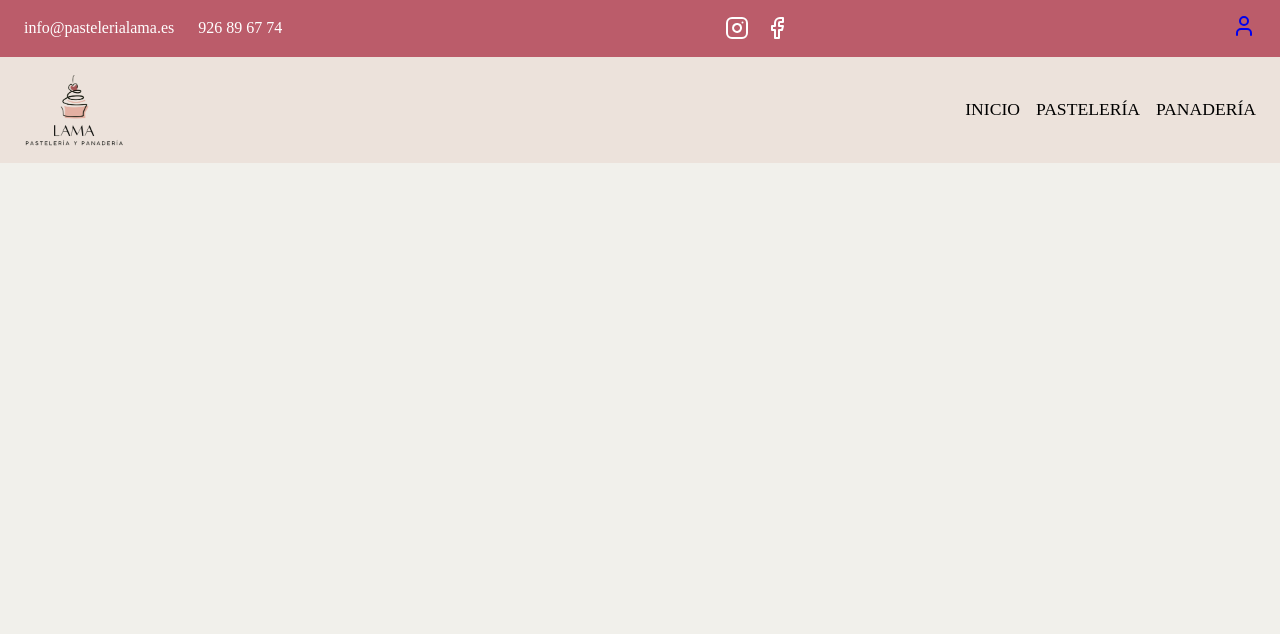
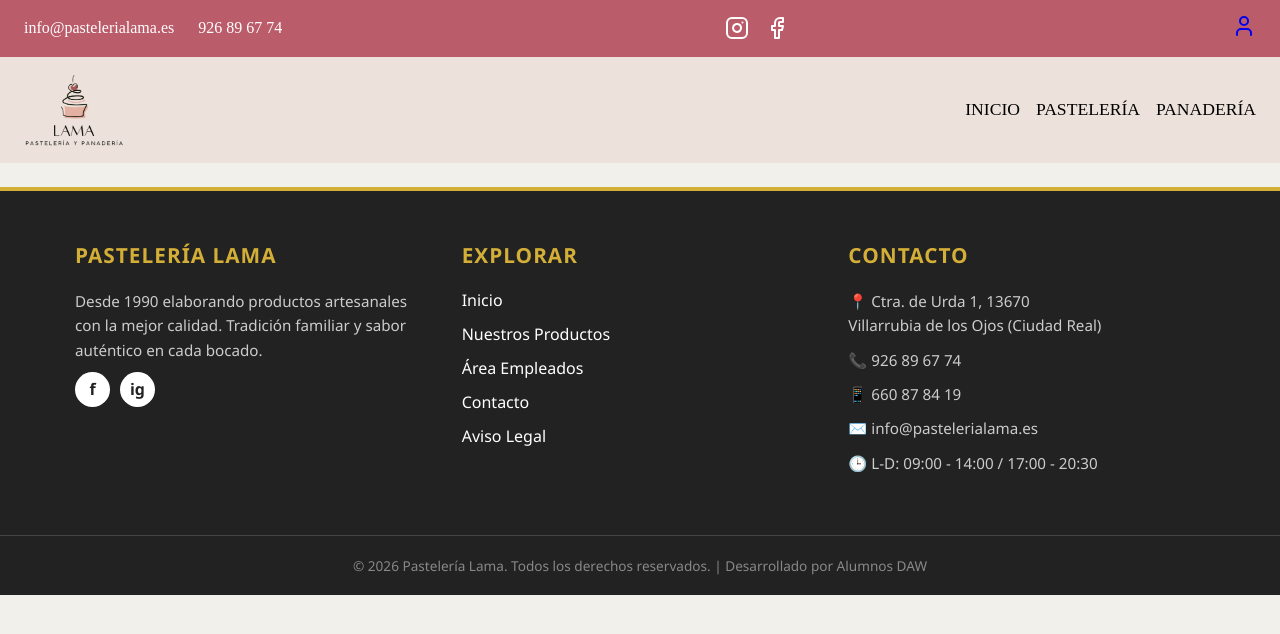
Before and after one commit to mercemm01-alt/Trasversal, a React (Vite) app in the folder Cliente/: page /inicio in a window 1280 px wide. Shown: the top 634 px of the page. Built offline with nearby package versions, Linux system fonts and the light colour scheme.

Commit message:
CSS - footer

```diff
--- a/Cliente/src/App.tsx
+++ b/Cliente/src/App.tsx
@@ -1,4 +1,4 @@
-import {BrowserRouter as Router, Routes, Route} from "react-router-dom";
+import { BrowserRouter as Router, Routes, Route } from "react-router-dom";
 
 import Inicio from "./pages/Cliente/Inicio";
 import ListarProducto from "./pages/Cliente/listaProductos";
@@ -21,7 +21,7 @@ import VerPedidos from "./pages/Funcionalities/verPedidos"
 
 import './App.css'
 import RutasSeguras from "./componentes/Rutas/rutas";
-
+import Footer from "./componentes/footer/footer";
 
 function App() {
   return (
@@ -29,12 +29,12 @@ function App() {
       <Header />
 
       <Routes>
-      <Route path="/" element={<Inicio/>}></Route>
+        <Route path="/" element={<Inicio />}></Route>
         {/* Clientes */}
-      <Route path="/pasteleria" element={<ListarProducto url="/api/productos/pasteleria"/>}></Route> {/* Pasteleria */}
-      <Route path="/panaderia" element={<ListarProducto url="/api/productos/panaderia"/>}></Route> {/* Panaderia */}
+        <Route path="/pasteleria" element={<ListarProducto url="/api/productos/pasteleria" />}></Route> {/* Pasteleria */}
+        <Route path="/panaderia" element={<ListarProducto url="/api/productos/panaderia" />}></Route> {/* Panaderia */}
         <Route path="/carrito" element={
-        <RutasSeguras rolPermitido="CLIENTE"><Carrito/></RutasSeguras>}></Route>
+          <RutasSeguras rolPermitido="CLIENTE"><Carrito /></RutasSeguras>}></Route>
 
         {/* Login */}
         <Route path="/login" element={<Login />} />
@@ -42,28 +42,29 @@ function App() {
 
         {/* Tipo Empleado */}
         <Route path="/admin" element=
-        {<RutasSeguras rolPermitido="ADMIN"> <AdminPanel/> </RutasSeguras>}>
+          {<RutasSeguras rolPermitido="ADMIN"> <AdminPanel /> </RutasSeguras>}>
           <Route path="fichar" element={<Fichar />} />
           <Route path="inventario" element={<Inventario />} />
-          <Route path="inventario/nuevoIngrediente" element={<NuevoIngrediente/>}></Route>
+          <Route path="inventario/nuevoIngrediente" element={<NuevoIngrediente />}></Route>
           <Route path="editar" element={<EditarProductos />} />
-          <Route path="editar/nuevoProducto" element={<NuevoProducto/>}></Route>
+          <Route path="editar/nuevoProducto" element={<NuevoProducto />}></Route>
           <Route path="usuarios" element={<Usuarios />} />
-          <Route path="verPedidos" element={<VerPedidos/>}/>
+          <Route path="verPedidos" element={<VerPedidos />} />
           <Route path="registros" element={<VerRegistros />} />
         </Route>
 
         <Route path="/emple" element=
-        {<RutasSeguras rolPermitido="EMPLEADO"> <EmplePanel/> </RutasSeguras>}>
+          {<RutasSeguras rolPermitido="EMPLEADO"> <EmplePanel /> </RutasSeguras>}>
           <Route path="fichar" element={<Fichar />} />
           <Route path="inventario" element={<Inventario />} />
-          <Route path="inventario/nuevoIngrediente" element={<NuevoIngrediente/>}></Route>
+          <Route path="inventario/nuevoIngrediente" element={<NuevoIngrediente />}></Route>
           <Route path="editar" element={<EditarProductos />} />
-          <Route path="editar/nuevoProducto" element={<NuevoProducto/>}></Route>
-          <Route path="verPedidos" element={<VerPedidos/>}/>
+          <Route path="editar/nuevoProducto" element={<NuevoProducto />}></Route>
+          <Route path="verPedidos" element={<VerPedidos />} />
         </Route>
 
       </Routes>
+      <Footer />
     </Router>
   );
 }
--- /dev/null
+++ b/Cliente/src/componentes/footer/footer.css
@@ -0,0 +1,109 @@
+/* --- CONTENEDOR PRINCIPAL --- */
+.footer {
+    background-color: #222222;
+    /* Gris muy oscuro (casi negro) */
+    color: #ffffff;
+    padding: 50px 0 20px 0;
+    font-family: 'Segoe UI', Tahoma, Geneva, Verdana, sans-serif;
+    margin-top: auto;
+    /* Empuja el footer al fondo si hay poco contenido */
+    border-top: 4px solid #d4af37;
+}
+
+/* --- ESTRUCTURA DE COLUMNAS --- */
+.footer-container {
+    display: flex;
+    justify-content: space-around;
+    /* Espacio entre columnas */
+    flex-wrap: wrap;
+    /* Importante: Si la pantalla es pequeña, las columnas bajan */
+    max-width: 1200px;
+    margin: 0 auto;
+    padding: 0 20px;
+}
+
+/* --- CADA COLUMNA INDIVIDUAL --- */
+.footer-section {
+    flex: 1;
+    min-width: 250px;
+    /* Ancho mínimo para que no se aplasten en móvil */
+    margin-bottom: 30px;
+    padding: 0 15px;
+}
+
+/* --- TÍTULOS DE SECCIÓN --- */
+.footer-section h3 {
+    color: #d4af37;
+    /* COLOR DORADO */
+    font-size: 1.3rem;
+    margin-bottom: 20px;
+    text-transform: uppercase;
+    letter-spacing: 1px;
+    font-weight: 600;
+}
+
+/* --- TEXTO NORMAL --- */
+.footer-section p {
+    font-size: 0.95rem;
+    line-height: 1.6;
+    color: #cccccc;
+    /* Un gris clarito se lee mejor que el blanco puro */
+    margin-bottom: 10px;
+}
+
+/* --- LISTA DE ENLACES --- */
+.footer-links {
+    list-style: none;
+    padding: 0;
+}
+
+.footer-links li {
+    margin-bottom: 12px;
+}
+
+.footer-links a {
+    text-decoration: none;
+    color: #fff;
+    transition: all 0.3s ease;
+    /* Suaviza el cambio de color */
+}
+
+/* Efecto al pasar el ratón por los enlaces */
+.footer-links a:hover {
+    color: #d4af37;
+    padding-left: 8px;
+    /* Pequeño desplazamiento a la derecha */
+}
+
+/* --- BARRA INFERIOR (COPYRIGHT) --- */
+.footer-bottom {
+    text-align: center;
+    padding-top: 20px;
+    border-top: 1px solid #444;
+    /* Línea separadora sutil */
+    margin-top: 20px;
+    font-size: 0.85rem;
+    color: #888;
+}
+
+/* --- ICONOS SOCIALES (Estilo botón) --- */
+.social-icons a {
+    display: inline-block;
+    margin-right: 10px;
+    color: #222;
+    background-color: #fff;
+    width: 35px;
+    height: 35px;
+    line-height: 35px;
+    text-align: center;
+    border-radius: 50%;
+    /* Círculo perfecto */
+    text-decoration: none;
+    font-weight: bold;
+    transition: background 0.3s;
+}
+
+.social-icons a:hover {
+    background-color: #d4af37;
+    /* Se vuelve dorado al pasar el ratón */
+}
--- /dev/null
+++ b/Cliente/src/componentes/footer/footer.tsx
@@ -0,0 +1,54 @@
+import './footer.css';
+
+const footer = () => {
+    return (
+        <footer className="footer">
+            <div className="footer-container">
+
+                {/* COLUMNA 1: LOGO Y DESCRIPCIÓN */}
+                <div className="footer-section">
+                    <h3>Pastelería Lama</h3>
+                    <p>
+                        Desde 1990 elaborando productos artesanales con la mejor calidad.
+                        Tradición familiar y sabor auténtico en cada bocado.
+                    </p>
+                    <div className="social-icons">
+                        <a href="https://www.facebook.com/p/Lama-Pasteler%C3%ADa-panader%C3%ADa-y-bolleria-100054487568378/?locale=es_ES" title="Facebook">f</a>
+                        <a href="https://www.instagram.com/pastelerialama/" title="Instagram">ig</a>
+                    </div>
+                </div>
+
+                {/* COLUMNA 2: ENLACES RÁPIDOS */}
+                <div className="footer-section">
+                    <h3>Explorar</h3>
+                    <ul className="footer-links">
+                        <li><a href="/">Inicio</a></li>
+                        <li><a href="/productos">Nuestros Productos</a></li>
+                        <li><a href="/login">Área Empleados</a></li>
+                        <li><a href="/contacto">Contacto</a></li>
+                        <li><a href="#">Aviso Legal</a></li>
+                    </ul>
+                </div>
+
+                {/* COLUMNA 3: CONTACTO REAL */}
+                <div className="footer-section">
+                    <h3>Contacto</h3>
+                    <p>📍 Ctra. de Urda 1, 13670 <br /> Villarrubia de los Ojos (Ciudad Real)</p>
+                    <p>📞 926 89 67 74</p>
+                    <p>📱 660 87 84 19</p>
+                    <p>✉️ info@pastelerialama.es</p>
+                    <p>🕒 L-D: 09:00 - 14:00 / 17:00 - 20:30</p>
+                </div>
+
+            </div>
+
+            {/* BARRA INFERIOR DE COPYRIGHT */}
+            <div className="footer-bottom">
+                &copy; {new Date().getFullYear()} Pastelería Lama. Todos los derechos reservados.
+                | Desarrollado por Alumnos DAW
+            </div>
+        </footer>
+    );
+};
+
+export default footer;
```
Lines whose indentation alone changed are shown as unchanged.
